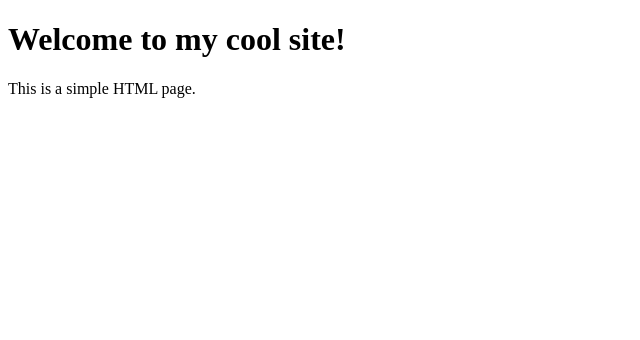
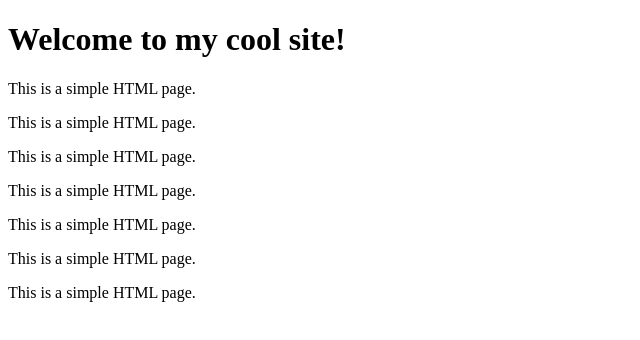
Before and after one commit to oisin-t-ucd/fullstack_test, a plain HTML site: page index.html in a window 1280 px wide. Shown: the whole page, without its empty margins (0-640 px from the left). Drawn offline with Linux system fonts and the light colour scheme.

Commit message:
Update index.html

```diff
--- a/index.html
+++ b/index.html
@@ -8,5 +8,11 @@
 <body>
     <h1>Welcome to my cool site!</h1>
     <p>This is a simple HTML page.</p>
+    <p>This is a simple HTML page.</p>
+    <p>This is a simple HTML page.</p>
+    <p>This is a simple HTML page.</p>
+    <p>This is a simple HTML page.</p>
+    <p>This is a simple HTML page.</p>
+    <p>This is a simple HTML page.</p>
 </body>
 </html>
```
